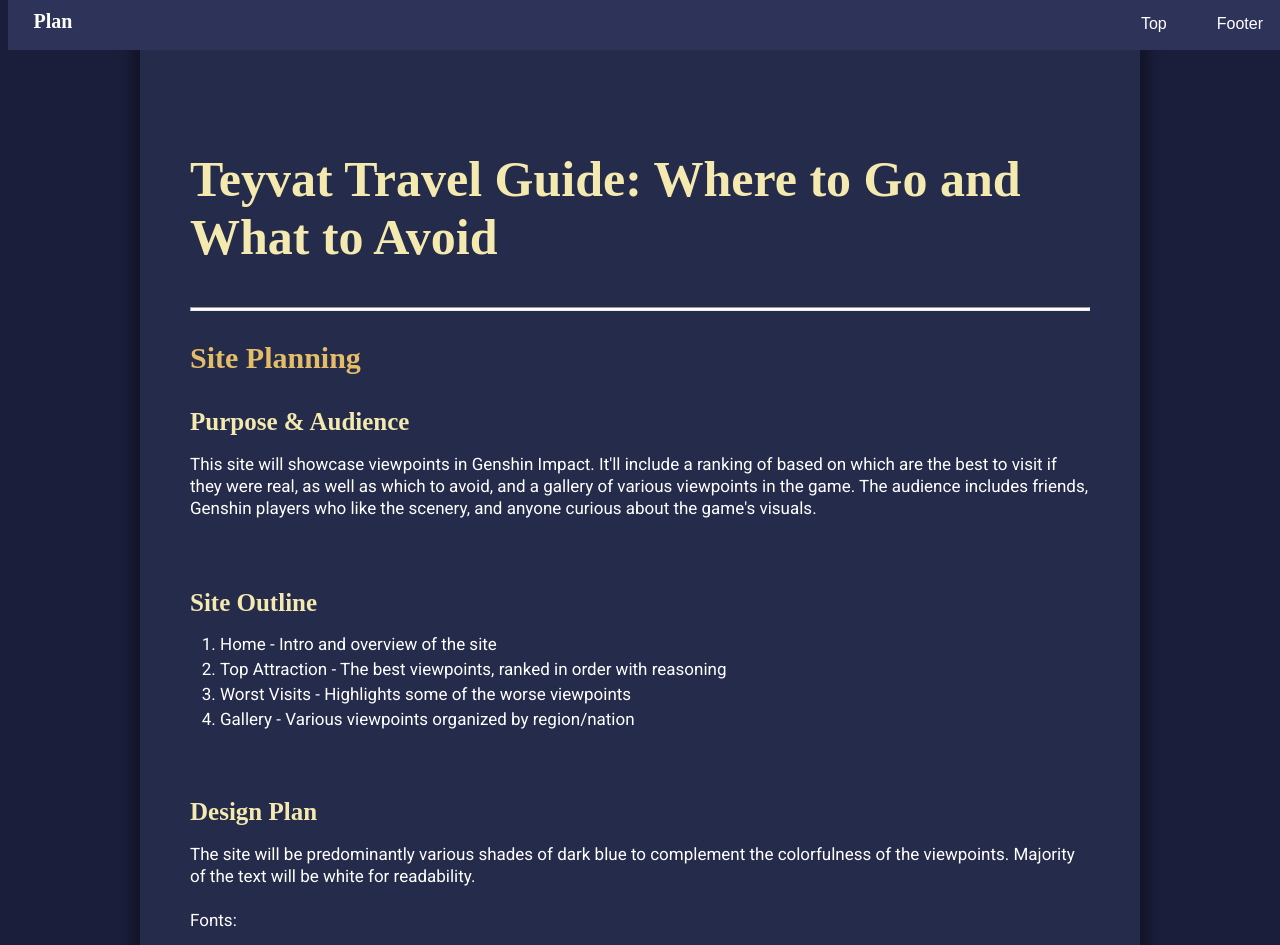
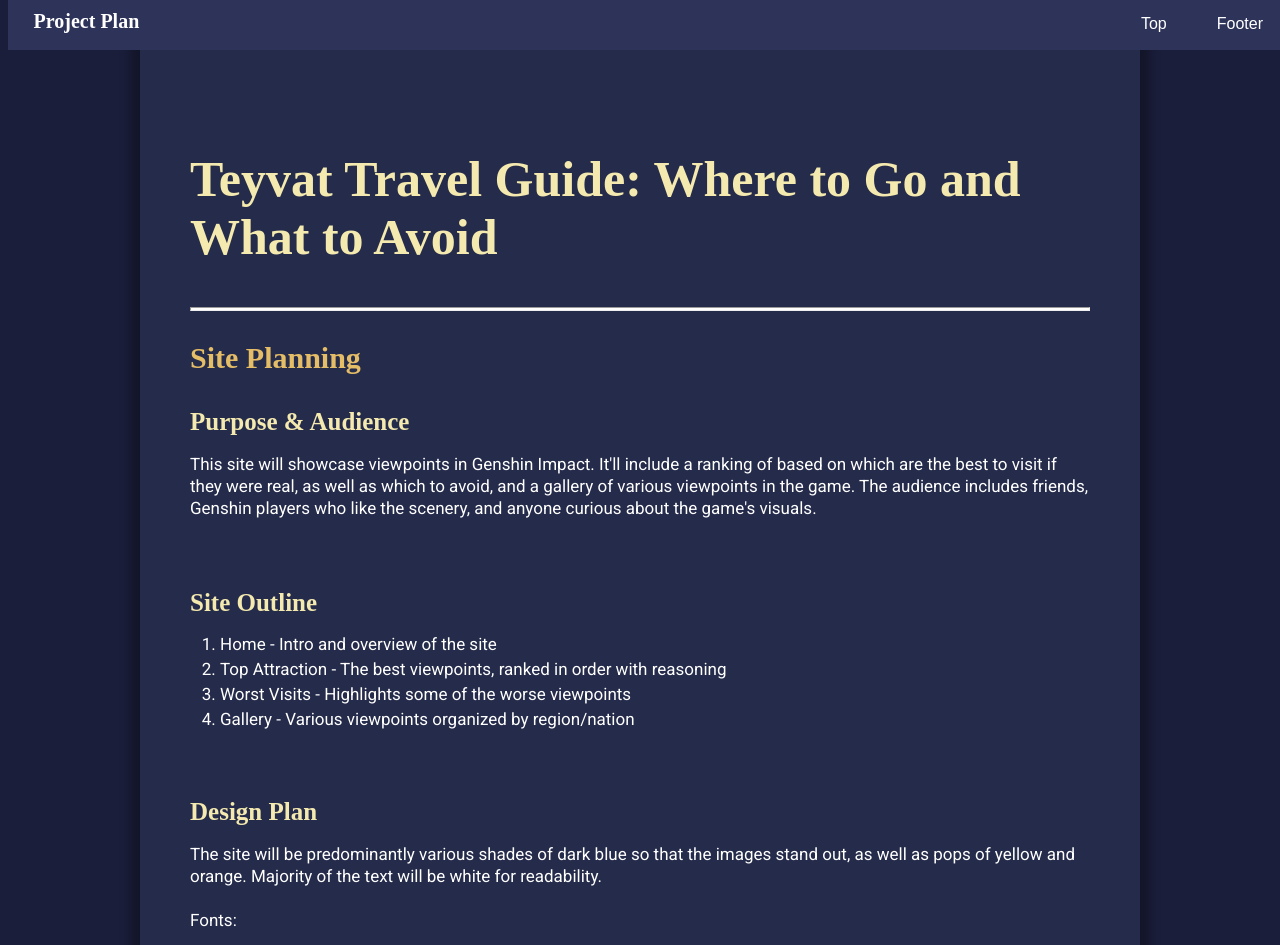
Before and after one commit to mlwang-7/CIS89A, a plain HTML site: page project-plan/index.html in a window 1280 px wide. Shown: the top 945 px of the page. Drawn offline with Linux system fonts and the light colour scheme; a web font is replaced by a local one.

Commit message:
Add files via upload

```diff
--- a/project-plan/index.html
+++ b/project-plan/index.html
@@ -13,7 +13,7 @@
     <body>
         <!-- navigation bar -->
         <div class="navbar">
-            <h1>Plan</h1>
+            <h1>Project Plan</h1>
             <a href="#footer1">Footer</a>
             <a href="#top1">Top</a>
         </div>
@@ -47,8 +47,8 @@
 
                 <h4>Design Plan</h4>
                 <p>
-                    The site will be predominantly various shades of dark blue to complement the colorfulness
-                    of the viewpoints. Majority of the text will be white for readability.
+                    The site will be predominantly various shades of dark blue so that the images stand out,
+                    as well as pops of yellow and orange. Majority of the text will be white for readability.
                     <br><br>Fonts:
                 </p>
                 <ul>
```
